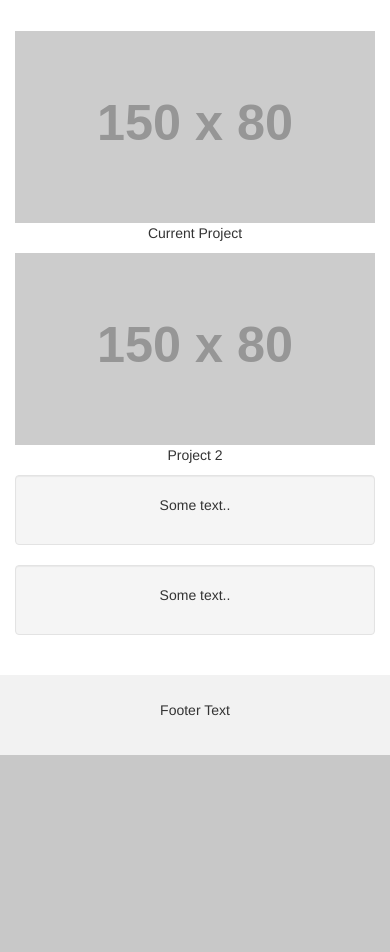
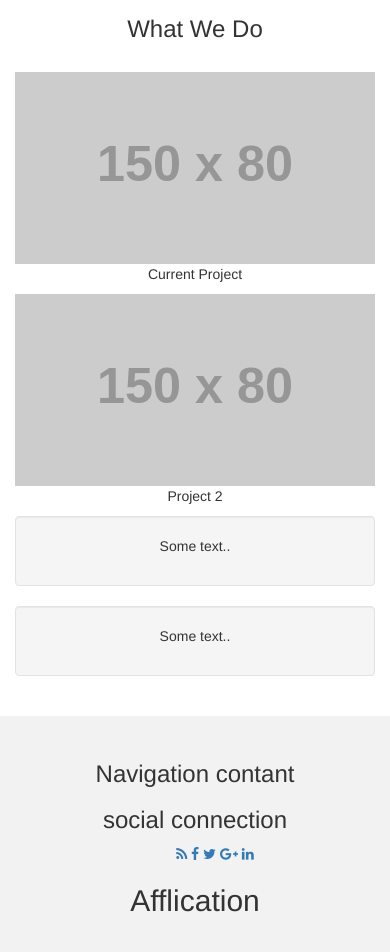
Before and after one commit to sahransirang/MyGojal, a PHP site: page / in a window 390 px wide. Shown: the part 297-1249 px from the top of the page. Before the commit the page ends 1052 px from the top, so only its background shows below. Run offline with PHP 8.4, Linux system fonts and the light colour scheme; grey boxes labelled with a size stand in for pictures from a placeholder-image service; some libraries are stand-ins or nearby versions.

Commit message:
Update index.php

```diff
--- a/index.php
+++ b/index.php
@@ -1,10 +1,11 @@
 <!DOCTYPE html>
 <html lang="en">
 <head>
-  <title>Bootstrap Example</title>
+  <title>MyGojal</title>
   <meta charset="utf-8">
   <meta name="viewport" content="width=device-width, initial-scale=1">
   <link rel="stylesheet" href="http://maxcdn.bootstrapcdn.com/bootstrap/3.3.6/css/bootstrap.min.css">
+  <link href="//maxcdn.bootstrapcdn.com/font-awesome/4.2.0/css/font-awesome.min.css" rel="stylesheet">
   <script src="https://ajax.googleapis.com/ajax/libs/jquery/1.12.2/jquery.min.js"></script>
   <script src="http://maxcdn.bootstrapcdn.com/bootstrap/3.3.6/js/bootstrap.min.js"></script>
   <style>
@@ -36,8 +37,8 @@
 </head>
 <body>
 
-<nav class="navbar navbar-inverse ">
-  <div class="container-fluid">
+  <nav class="navbar navbar-default navbar-fixed-top">
+    <div class="container">
       <div class="navbar-header">
         <button type="button" class="navbar-toggle" data-toggle="collapse" data-target="#myNavbar">
           <span class="icon-bar"></span>
@@ -65,23 +66,58 @@
     <ol class="carousel-indicators">
       <li data-target="#myCarousel" data-slide-to="0" class="active"></li>
       <li data-target="#myCarousel" data-slide-to="1"></li>
+
+      <li data-target="#myCarousel" data-slide-to="2"></li>
+
+      <li data-target="#myCarousel" data-slide-to="3"></li>
     </ol>
 
     <!-- Wrapper for slides -->
     <div class="carousel-inner" role="listbox">
       <div class="item active">
-        <img src="http://placehold.it/1200x400?text=IMAGE" alt="Image">
+        <img src="http://concordia-expeditions.com/wp-content/uploads/2011/12/Borith-Lake-Gulmit-Gojal.jpg" alt="Image">
         <div class="carousel-caption">
-          <h3>Sell $</h3>
-          <p>Money Money.</p>
+          <h3>Borit lake</h3>
+          <p style="background-color:black">
+            The first valley of gojal with rich culture and eduation.
+            Most of the population speaks brushki and amzing thing about rest of the waki
+            speaker is that they also speak brushki at their homes
+          </p>
+
         </div>
       </div>
 
       <div class="item">
-        <img src="http://placehold.it/1200x400?text=Another Image Maybe" alt="Image">
+        <img src="http://i.dawn.com/primary/2015/06/5572b6ac768fe.jpg?r=1535145341" alt="Image">
         <div class="carousel-caption">
-          <h3>More Sell $</h3>
-          <p>Lorem ipsum...</p>
+        <h3>Nazim abad Shishket</h3>
+        <p style="border-radius:2px color solid white">
+          The first valley of gojal with rich culture and eduation.
+          Most of the population speaks brushki and amzing thing about rest of the waki
+          speaker is that they also speak brushki at their homes
+        </p>
+        </div>
+      </div>
+      <div class="item">
+        <img src="http://www.pakwheels.com/forums/attachments/ask-travel-gurus/71414d1272979360-hunza-disaster-gojal-karakoram-highway-glaciated-mother-every-epic-drive-gulmit.jpg" alt="Image">
+        <div class="carousel-caption">
+        <h3>Nazim abad Shishket</h3>
+        <p style="border-radius:2px color solid white">
+          The first valley of gojal with rich culture and eduation.
+          Most of the population speaks brushki and amzing thing about rest of the waki
+          speaker is that they also speak brushki at their homes
+        </p>
+        </div>
+      </div>
+      <div class="item">
+        <img src="http://2.bp.blogspot.com/-e5FEtv-LMbQ/VWdWTPdXsrI/AAAAAAAAVQg/YRFgCsxfc9o/s1600/Gojal%2BPakistan%2B%25283%2529.jpg" alt="Image">
+        <div class="carousel-caption">
+        <h3>Nazim abad Shishket</h3>
+        <p style="border-radius:2px color solid white">
+          The first valley of gojal with rich culture and eduation.
+          Most of the population speaks brushki and amzing thing about rest of the waki
+          speaker is that they also speak brushki at their homes
+        </p>
         </div>
       </div>
     </div>
@@ -120,7 +156,26 @@
 </div><br>
 
 <footer class="container-fluid text-center">
-  <p>Footer Text</p>
+  <div class="col-sm-4">
+    <h3>Navigation contant</h3>
+  </div>
+  <div class="col-sm-4">
+    <h3>social connection</h3>
+
+
+                      <ul class="social-network social-circle">
+                          <a href="#" class="icoRss" title="Rss"><i class="fa fa-rss"></i></a>
+                          <a href="#" class="icoFacebook" title="Facebook"><i class="fa fa-facebook"></i></a>
+                          <a href="#" class="icoTwitter" title="Twitter"><i class="fa fa-twitter"></i></a>
+                          <a href="#" class="icoGoogle" title="Google +"><i class="fa fa-google-plus"></i></a>
+                          <a href="#" class="icoLinkedin" title="Linkedin"><i class="fa fa-linkedin"></i></a>
+                      </ul>
+
+                      </div>
+  <div class="col-sm-4">
+    <h2>Afflication</h2>
+  </div>
+
 </footer>
 
 </body>
```
Lines whose indentation alone changed are shown as unchanged.
